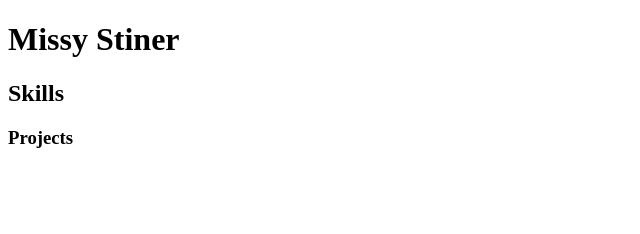
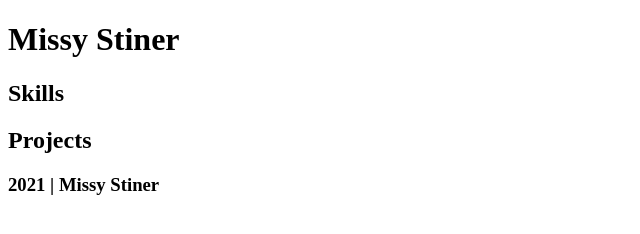
Before and after one commit to MissyStiner/portfolio, a plain HTML site: page index.html in a window 1280 px wide. Shown: the whole page, without its empty margins (0-640 px from the left). Drawn offline with Linux system fonts and the light colour scheme.

Commit message:
html outline and gitignore

```diff
--- a/index.html
+++ b/index.html
@@ -7,8 +7,24 @@
     <title>Missy Stiner | Web - Digital - Design</title>
 </head>
 <body>
-    <h1>Missy Stiner</h1>
-    <h2>Skills</h2>
-    <h3>Projects</h3>
+    <header>
+        <h1>Missy Stiner</h1>
+    </header>
+
+    <section>
+        <h2>Skills</h2>
+        <!-- Web maintenance, AI, PS, Video, Google, ADA -->
+    </section>
+
+    <section>
+        <h2>Projects</h2>
+        <!-- 3, 4, 5, 6, Project 1 -->
+    </section>
+
+    <!-- footer -->
+    <footer>
+        <h3>2021 | Missy Stiner</h3>
+    </footer>
+
 </body>
 </html>
```
Also changed, not shown: 1 other file.
